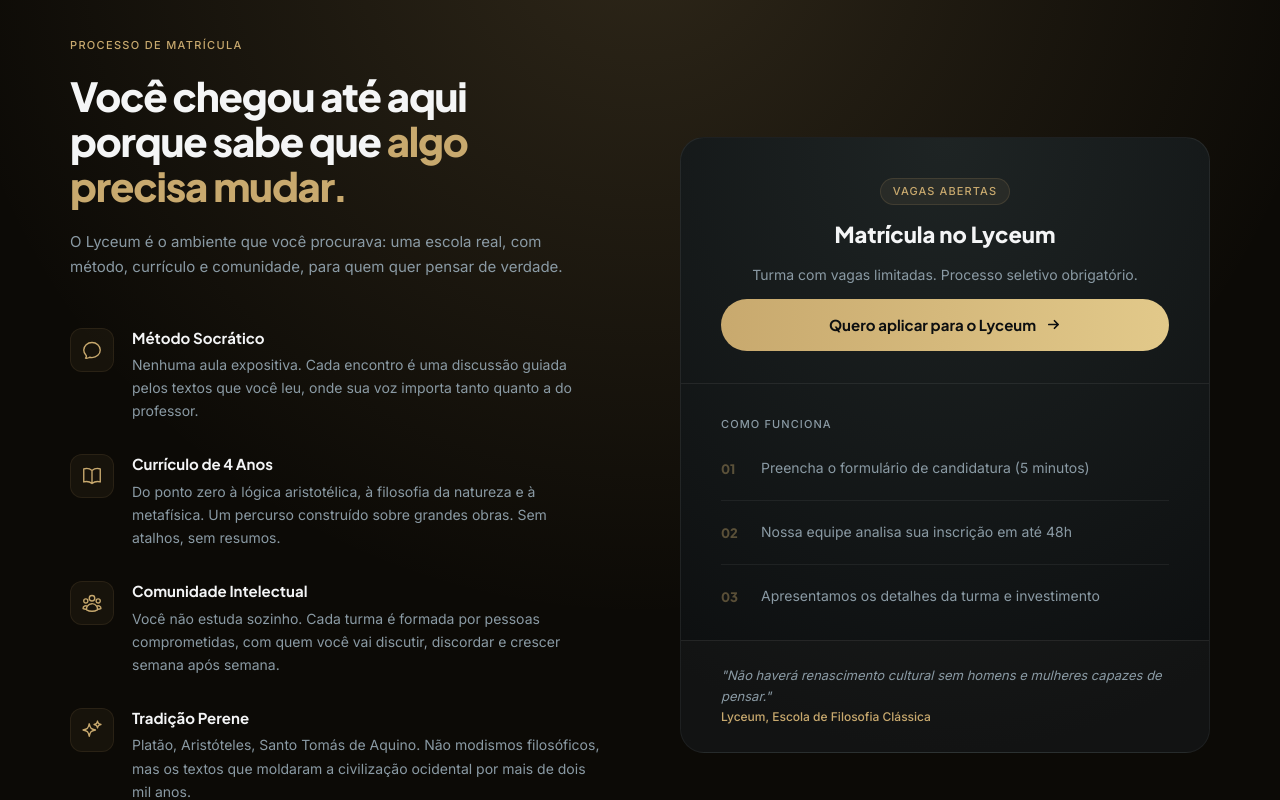
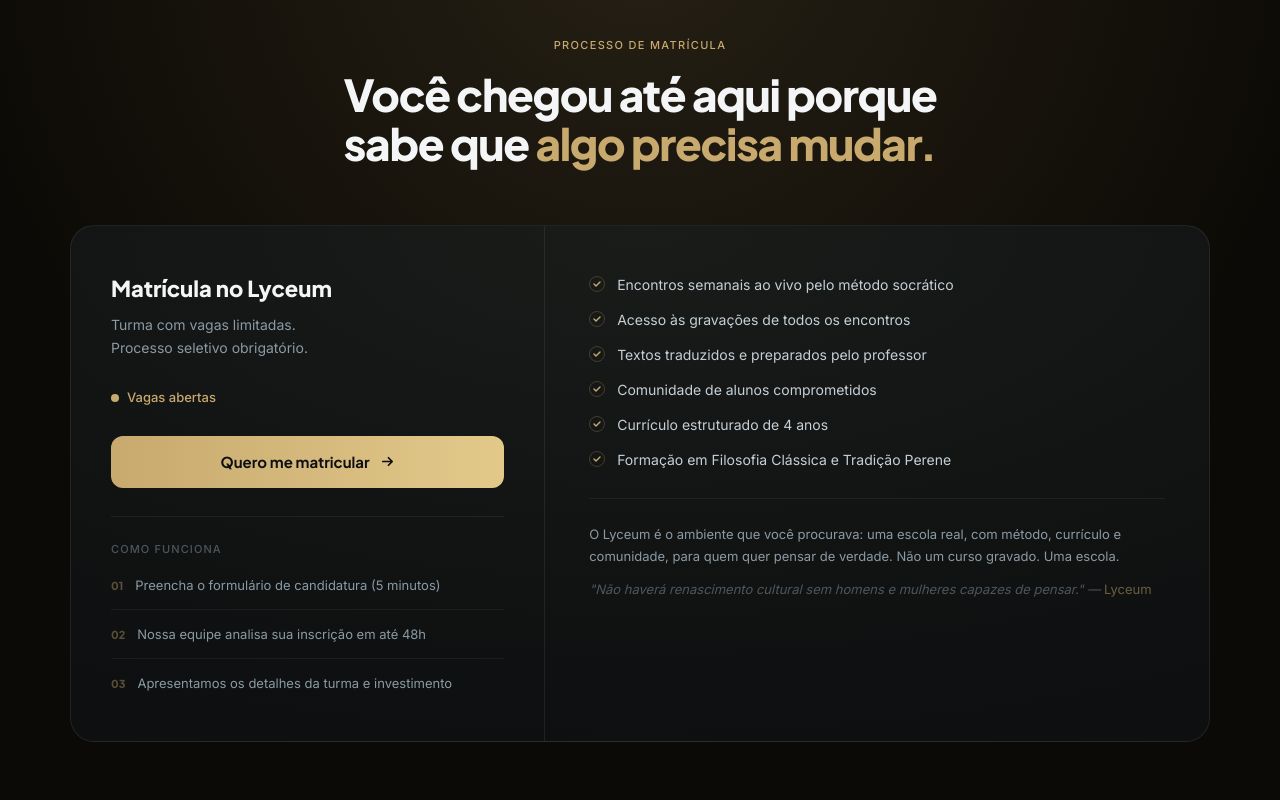
Before and after one commit to ojosuevfx/lyceu2026, a Next.js app: page / in a window 1280 px wide. Shown: the part 9000-9800 px from the top of the page. Built offline with nearby package versions, Linux system fonts and the light colour scheme; grey boxes are pictures that could not be loaded.

Commit message:
Redesign CTA section with pricing card layout

```diff
--- a/components/CTAIngresso.tsx
+++ b/components/CTAIngresso.tsx
@@ -3,43 +3,13 @@
 import Link from "next/link";
 import { motion } from "framer-motion";
 
-const reasons = [
-  {
-    name: "Método Socrático",
-    desc: "Nenhuma aula expositiva. Cada encontro é uma discussão guiada pelos textos que você leu, onde sua voz importa tanto quanto a do professor.",
-    icon: (
-      <svg width="22" height="22" viewBox="0 0 24 24" fill="none" stroke="currentColor" strokeWidth="1.5" strokeLinecap="round" strokeLinejoin="round" aria-hidden="true">
-        <path d="M12 20.25c4.97 0 9-3.694 9-8.25s-4.03-8.25-9-8.25S3 7.444 3 12c0 2.104.859 4.023 2.273 5.48.432.447.74 1.04.586 1.641a4.483 4.483 0 01-.923 1.785A5.969 5.969 0 006 21c1.282 0 2.47-.402 3.445-1.087.81.22 1.668.337 2.555.337z" />
-      </svg>
-    ),
-  },
-  {
-    name: "Currículo de 4 Anos",
-    desc: "Do ponto zero à lógica aristotélica, à filosofia da natureza e à metafísica. Um percurso construído sobre grandes obras. Sem atalhos, sem resumos.",
-    icon: (
-      <svg width="22" height="22" viewBox="0 0 24 24" fill="none" stroke="currentColor" strokeWidth="1.5" strokeLinecap="round" strokeLinejoin="round" aria-hidden="true">
-        <path d="M12 6.042A8.967 8.967 0 006 3.75c-1.052 0-2.062.18-3 .512v14.25A8.987 8.987 0 016 18c2.305 0 4.408.867 6 2.292m0-14.25a8.966 8.966 0 016-2.292c1.052 0 2.062.18 3 .512v14.25A8.987 8.987 0 0018 18a8.967 8.967 0 00-6 2.292m0-14.25v14.25" />
-      </svg>
-    ),
-  },
-  {
-    name: "Comunidade Intelectual",
-    desc: "Você não estuda sozinho. Cada turma é formada por pessoas comprometidas, com quem você vai discutir, discordar e crescer semana após semana.",
-    icon: (
-      <svg width="22" height="22" viewBox="0 0 24 24" fill="none" stroke="currentColor" strokeWidth="1.5" strokeLinecap="round" strokeLinejoin="round" aria-hidden="true">
-        <path d="M18 18.72a9.094 9.094 0 003.741-.479 3 3 0 00-4.682-2.72m.94 3.198l.001.031c0 .225-.012.447-.037.666A11.944 11.944 0 0112 21c-2.17 0-4.207-.576-5.963-1.584A6.062 6.062 0 016 18.719m12 0a5.971 5.971 0 00-.941-3.197m0 0A5.995 5.995 0 0012 12.75a5.995 5.995 0 00-5.058 2.772m0 0a3 3 0 00-4.681 2.72 8.986 8.986 0 003.74.477m.94-3.197a5.971 5.971 0 00-.94 3.197M15 6.75a3 3 0 11-6 0 3 3 0 016 0zm6 3a2.25 2.25 0 11-4.5 0 2.25 2.25 0 014.5 0zm-13.5 0a2.25 2.25 0 11-4.5 0 2.25 2.25 0 014.5 0z" />
-      </svg>
-    ),
-  },
-  {
-    name: "Tradição Perene",
-    desc: "Platão, Aristóteles, Santo Tomás de Aquino. Não modismos filosóficos, mas os textos que moldaram a civilização ocidental por mais de dois mil anos.",
-    icon: (
-      <svg width="22" height="22" viewBox="0 0 24 24" fill="none" stroke="currentColor" strokeWidth="1.5" strokeLinecap="round" strokeLinejoin="round" aria-hidden="true">
-        <path d="M9.813 15.904L9 18.75l-.813-2.846a4.5 4.5 0 00-3.09-3.09L2.25 12l2.846-.813a4.5 4.5 0 003.09-3.09L9 5.25l.813 2.846a4.5 4.5 0 003.09 3.09L15.75 12l-2.846.813a4.5 4.5 0 00-3.09 3.09zM18.259 8.715L18 9.75l-.259-1.035a3.375 3.375 0 00-2.455-2.456L14.25 6l1.036-.259a3.375 3.375 0 002.455-2.456L18 2.25l.259 1.035a3.375 3.375 0 002.456 2.456L21.75 6l-1.035.259a3.375 3.375 0 00-2.456 2.456z" />
-      </svg>
-    ),
-  },
+const features = [
+  "Encontros semanais ao vivo pelo método socrático",
+  "Acesso às gravações de todos os encontros",
+  "Textos traduzidos e preparados pelo professor",
+  "Comunidade de alunos comprometidos",
+  "Currículo estruturado de 4 anos",
+  "Formação em Filosofia Clássica e Tradição Perene",
 ];
 
 const steps = [
@@ -54,114 +24,117 @@
       id="ingresso"
       style={{ display: "flex", flexDirection: "column", alignItems: "center", width: "100%", padding: "120px 0", borderTop: "1px solid rgba(244,245,246,0.06)", position: "relative", overflow: "hidden" }}
     >
-      <div aria-hidden="true" style={{ position: "absolute", inset: 0, zIndex: 0, backgroundImage: "radial-gradient(circle 700px at 50% 0px, rgba(200,169,110,0.18), transparent)", pointerEvents: "none" }} />
+      <div aria-hidden="true" style={{ position: "absolute", inset: 0, zIndex: 0, backgroundImage: "radial-gradient(circle 700px at 50% 0px, rgba(200,169,110,0.14), transparent)", pointerEvents: "none" }} />
 
-      <div className="cta-inner" style={{ display: "grid", gridTemplateColumns: "1fr 1fr", gap: "80px", width: "1140px", alignItems: "start", position: "relative", zIndex: 1 }}>
+      <div className="cta-wrap" style={{ width: "1140px", position: "relative", zIndex: 1 }}>
 
-        {/* Left */}
-        <div style={{ display: "flex", flexDirection: "column", gap: "48px" }}>
+        {/* Heading */}
         <motion.div
-            initial={{ opacity: 0, y: 32, filter: "blur(8px)" }}
+          initial={{ opacity: 0, y: 24, filter: "blur(8px)" }}
           whileInView={{ opacity: 1, y: 0, filter: "blur(0px)" }}
           transition={{ duration: 0.7, ease: [0.16, 1, 0.3, 1] }}
           viewport={{ once: true, margin: "-8%" }}
-            style={{ display: "flex", flexDirection: "column", gap: "20px" }}
+          style={{ textAlign: "center", marginBottom: "56px" }}
         >
-            <span style={{ fontFamily: "'Inter', sans-serif", fontWeight: 500, fontSize: "11px", letterSpacing: "0.12em", textTransform: "uppercase", color: "#c8a96e" }}>
+          <span style={{ fontFamily: "'Inter', sans-serif", fontWeight: 500, fontSize: "11px", letterSpacing: "0.12em", textTransform: "uppercase", color: "#c8a96e", display: "block", marginBottom: "16px" }}>
             Processo de Matrícula
           </span>
-            <h2 className="cta-h2" style={{ fontFamily: "'Plus Jakarta Sans', sans-serif", fontWeight: 800, fontSize: "40px", lineHeight: "112%", letterSpacing: "-0.03em", color: "#F4F5F6", margin: 0 }}>
+          <h2 className="cta-h2" style={{ fontFamily: "'Plus Jakarta Sans', sans-serif", fontWeight: 800, fontSize: "44px", lineHeight: "112%", letterSpacing: "-0.03em", color: "#F4F5F6", margin: "0 auto", maxWidth: "620px" }}>
             Você chegou até aqui porque sabe que{" "}
             <span style={{ color: "#c8a96e" }}>algo precisa mudar.</span>
           </h2>
-            <p style={{ fontFamily: "'Inter', sans-serif", fontWeight: 400, fontSize: "15px", lineHeight: "170%", color: "#8A9AA4", margin: 0 }}>
-              O Lyceum é o ambiente que você procurava: uma escola real, com método, currículo e comunidade, para quem quer pensar de verdade.
-            </p>
         </motion.div>
 
-          <ul style={{ display: "flex", flexDirection: "column", gap: "32px", listStyle: "none", padding: 0, margin: 0 }}>
-            {reasons.map((item, i) => (
-              <motion.li
-                key={i}
-                initial={{ opacity: 0, x: -24, filter: "blur(6px)" }}
-                whileInView={{ opacity: 1, x: 0, filter: "blur(0px)" }}
-                transition={{ duration: 0.55, delay: i * 0.1, ease: [0.16, 1, 0.3, 1] }}
-                viewport={{ once: true, margin: "-5%" }}
-                style={{ display: "flex", gap: "18px", alignItems: "flex-start" }}
-              >
-                <div style={{ flexShrink: 0, width: "44px", height: "44px", borderRadius: "12px", background: "rgba(200,169,110,0.06)", border: "1px solid rgba(200,169,110,0.10)", display: "flex", alignItems: "center", justifyContent: "center", color: "#c8a96e" }}>
-                  {item.icon}
-                </div>
-                <div>
-                  <h4 style={{ fontFamily: "'Plus Jakarta Sans', sans-serif", fontWeight: 700, fontSize: "15px", color: "#F4F5F6", margin: "0 0 6px", lineHeight: "130%" }}>
-                    {item.name}
-                  </h4>
-                  <p style={{ fontFamily: "'Inter', sans-serif", fontWeight: 400, fontSize: "14px", lineHeight: "165%", color: "#8A9AA4", margin: 0 }}>
-                    {item.desc}
-                  </p>
-                </div>
-              </motion.li>
-            ))}
-          </ul>
-        </div>
-
-        {/* Right — card */}
+        {/* Card */}
         <motion.div
           initial={{ opacity: 0, y: 40, filter: "blur(10px)" }}
           whileInView={{ opacity: 1, y: 0, filter: "blur(0px)" }}
-          transition={{ duration: 0.75, delay: 0.2, ease: [0.16, 1, 0.3, 1] }}
+          transition={{ duration: 0.75, delay: 0.15, ease: [0.16, 1, 0.3, 1] }}
           viewport={{ once: true, margin: "-8%" }}
-          style={{ position: "sticky", top: "100px" }}
+          style={{
+            display: "grid", gridTemplateColumns: "1fr 1.4fr",
+            borderRadius: "24px", overflow: "hidden",
+            background: "radial-gradient(100% 100% at 50% 0px, #1A1C1A 0%, #0D0F10 100%)",
+            border: "1px solid rgba(244,245,246,0.08)",
+          }}
+          className="cta-card"
         >
-          <div style={{ display: "flex", flexDirection: "column", borderRadius: "24px", overflow: "hidden", background: "radial-gradient(100% 100% at 50% 0px, #1E2424 0%, #0D0F10 100%)", border: "1px solid rgba(244,245,246,0.07)" }}>
-            {/* Card top */}
-            <div style={{ padding: "40px 40px 32px", borderBottom: "1px solid rgba(244,245,246,0.07)", display: "flex", flexDirection: "column", alignItems: "center", textAlign: "center", gap: "12px" }}>
-              <span style={{ fontFamily: "'Inter', sans-serif", fontWeight: 500, fontSize: "11px", letterSpacing: "0.1em", textTransform: "uppercase", color: "#c8a96e", background: "rgba(200,169,110,0.08)", border: "1px solid rgba(200,169,110,0.15)", borderRadius: "200px", padding: "4px 12px" }}>
-                Vagas abertas
-              </span>
-              <span style={{ fontFamily: "'Plus Jakarta Sans', sans-serif", fontWeight: 800, fontSize: "22px", color: "#F4F5F6" }}>
+          {/* Left — info + CTA */}
+          <div style={{ padding: "48px 40px", borderRight: "1px solid rgba(244,245,246,0.07)", display: "flex", flexDirection: "column", gap: "28px" }}>
+            <div style={{ display: "flex", flexDirection: "column", gap: "12px" }}>
+              <span style={{ fontFamily: "'Plus Jakarta Sans', sans-serif", fontWeight: 800, fontSize: "22px", color: "#F4F5F6", lineHeight: "130%" }}>
                 Matrícula no Lyceum
               </span>
-              <p style={{ fontFamily: "'Inter', sans-serif", fontWeight: 400, fontSize: "14px", color: "#8A9AA4", margin: 0 }}>
-                Turma com vagas limitadas. Processo seletivo obrigatório.
+              <p style={{ fontFamily: "'Inter', sans-serif", fontWeight: 400, fontSize: "14px", color: "#8A9AA4", margin: 0, lineHeight: "160%" }}>
+                Turma com vagas limitadas.<br />Processo seletivo obrigatório.
               </p>
+            </div>
+
+            {/* Vagas badge */}
+            <div style={{ display: "flex", alignItems: "center", gap: "8px" }}>
+              <span style={{ width: "8px", height: "8px", borderRadius: "50%", background: "#c8a96e", display: "block", flexShrink: 0 }} />
+              <span style={{ fontFamily: "'Inter', sans-serif", fontWeight: 500, fontSize: "13px", color: "#c8a96e" }}>Vagas abertas</span>
+            </div>
 
             <Link
               href="https://form.respondi.app/ujRzWMSF?utm_source=organic&utm_campaign=&utm_medium=&utm_content=&utm_term="
               target="_blank"
               rel="noopener noreferrer"
-                className="btn-cta"
-                className="btn-cta-apply"
-                style={{ display: "flex", alignItems: "center", justifyContent: "center", gap: "10px", width: "100%", padding: "14px 28px", borderRadius: "200px", background: "linear-gradient(90deg, #c8a96e 0%, #e2c98a 100%)", textDecoration: "none", cursor: "pointer" }}
+              className="btn-cta btn-cta-apply"
+              style={{ display: "flex", alignItems: "center", justifyContent: "center", gap: "10px", width: "100%", padding: "14px 20px", borderRadius: "12px", background: "linear-gradient(90deg, #c8a96e 0%, #e2c98a 100%)", textDecoration: "none", cursor: "pointer" }}
             >
               <span style={{ fontFamily: "'Plus Jakarta Sans', sans-serif", fontWeight: 700, fontSize: "15px", color: "#0D0F10" }}>
-                  Quero aplicar para o Lyceum
+                Quero me matricular
               </span>
               <svg width="15" height="15" viewBox="0 0 16 16" fill="none" aria-hidden="true">
                 <path d="M3 8h10M9 4l4 4-4 4" stroke="#0D0F10" strokeWidth="1.8" strokeLinecap="round" strokeLinejoin="round" />
               </svg>
             </Link>
-            </div>
 
             {/* Steps */}
-            <div style={{ padding: "32px 40px", display: "flex", flexDirection: "column" }}>
-              <p style={{ fontFamily: "'Inter', sans-serif", fontWeight: 500, fontSize: "11px", letterSpacing: "0.1em", textTransform: "uppercase", color: "#8A9AA4", margin: "0 0 24px" }}>
+            <div style={{ display: "flex", flexDirection: "column", gap: "0", borderTop: "1px solid rgba(244,245,246,0.06)", paddingTop: "24px" }}>
+              <p style={{ fontFamily: "'Inter', sans-serif", fontWeight: 500, fontSize: "11px", letterSpacing: "0.1em", textTransform: "uppercase", color: "rgba(138,154,164,0.5)", margin: "0 0 16px" }}>
                 Como funciona
               </p>
               {steps.map((step, i) => (
-                <div key={i} style={{ display: "flex", gap: "16px", alignItems: "flex-start", paddingBottom: i < steps.length - 1 ? "20px" : "0", marginBottom: i < steps.length - 1 ? "20px" : "0", borderBottom: i < steps.length - 1 ? "1px solid rgba(244,245,246,0.06)" : "none" }}>
-                  <span style={{ fontFamily: "'Plus Jakarta Sans', sans-serif", fontWeight: 800, fontSize: "13px", color: "rgba(200,169,110,0.4)", flexShrink: 0, width: "24px", paddingTop: "2px" }}>{step.n}</span>
-                  <span style={{ fontFamily: "'Inter', sans-serif", fontWeight: 400, fontSize: "14px", lineHeight: "160%", color: "#8A9AA4" }}>{step.text}</span>
+                <div key={i} style={{ display: "flex", gap: "12px", alignItems: "flex-start", paddingBottom: i < steps.length - 1 ? "14px" : 0, marginBottom: i < steps.length - 1 ? "14px" : 0, borderBottom: i < steps.length - 1 ? "1px solid rgba(244,245,246,0.05)" : "none" }}>
+                  <span style={{ fontFamily: "'Plus Jakarta Sans', sans-serif", fontWeight: 800, fontSize: "11px", color: "rgba(200,169,110,0.4)", flexShrink: 0, paddingTop: "2px" }}>{step.n}</span>
+                  <span style={{ fontFamily: "'Inter', sans-serif", fontWeight: 400, fontSize: "13px", lineHeight: "155%", color: "#8A9AA4" }}>{step.text}</span>
                 </div>
               ))}
             </div>
+          </div>
 
-            {/* Quote footer */}
-            <div style={{ padding: "24px 40px", borderTop: "1px solid rgba(244,245,246,0.07)", background: "rgba(200,169,110,0.025)" }}>
-              <p style={{ fontFamily: "'Inter', sans-serif", fontWeight: 400, fontSize: "13px", lineHeight: "160%", color: "#8A9AA4", margin: 0, fontStyle: "italic" }}>
-                "Não haverá renascimento cultural sem homens e mulheres capazes de pensar."
-                <br />
-                <span style={{ fontStyle: "normal", fontWeight: 500, color: "#c8a96e", fontSize: "12px" }}>Lyceum, Escola de Filosofia Clássica</span>
+          {/* Right — features + description */}
+          <div style={{ padding: "48px 44px", display: "flex", flexDirection: "column", gap: "28px" }}>
+            <ul style={{ listStyle: "none", padding: 0, margin: 0, display: "flex", flexDirection: "column", gap: "14px" }}>
+              {features.map((f, i) => (
+                <motion.li
+                  key={i}
+                  initial={{ opacity: 0, x: 16 }}
+                  whileInView={{ opacity: 1, x: 0 }}
+                  transition={{ duration: 0.4, delay: 0.2 + i * 0.07, ease: [0.16, 1, 0.3, 1] }}
+                  viewport={{ once: true }}
+                  style={{ display: "flex", alignItems: "center", gap: "12px" }}
+                >
+                  <svg width="16" height="16" viewBox="0 0 16 16" fill="none" aria-hidden="true" style={{ flexShrink: 0 }}>
+                    <circle cx="8" cy="8" r="7.5" stroke="rgba(200,169,110,0.25)" />
+                    <path d="M5 8l2 2 4-4" stroke="#c8a96e" strokeWidth="1.4" strokeLinecap="round" strokeLinejoin="round" />
+                  </svg>
+                  <span style={{ fontFamily: "'Inter', sans-serif", fontWeight: 400, fontSize: "14px", color: "#C4D0D6", lineHeight: "150%" }}>
+                    {f}
+                  </span>
+                </motion.li>
+              ))}
+            </ul>
+
+            <div style={{ borderTop: "1px solid rgba(244,245,246,0.06)", paddingTop: "24px", display: "flex", flexDirection: "column", gap: "12px" }}>
+              <p style={{ fontFamily: "'Inter', sans-serif", fontWeight: 400, fontSize: "13px", lineHeight: "170%", color: "#8A9AA4", margin: 0 }}>
+                O Lyceum é o ambiente que você procurava: uma escola real, com método, currículo e comunidade, para quem quer pensar de verdade. Não um curso gravado. Uma escola.
+              </p>
+              <p style={{ fontFamily: "'Inter', sans-serif", fontWeight: 400, fontSize: "13px", lineHeight: "160%", color: "rgba(138,154,164,0.5)", margin: 0, fontStyle: "italic" }}>
+                "Não haverá renascimento cultural sem homens e mulheres capazes de pensar." —{" "}
+                <span style={{ fontStyle: "normal", color: "rgba(200,169,110,0.5)" }}>Lyceum</span>
               </p>
             </div>
           </div>
@@ -169,9 +142,9 @@
       </div>
 
       <style>{`
-        @media (max-width: 1199px) { .cta-inner { width: 100% !important; padding: 0 32px !important; gap: 48px !important; } .cta-h2 { font-size: 34px !important; } }
-        @media (max-width: 809px) { .cta-inner { grid-template-columns: 1fr !important; padding: 0 24px !important; } .cta-h2 { font-size: 30px !important; } }
-        @media (max-width: 600px) { .btn-cta-apply { border-radius: 16px !important; } }
+        @media (max-width: 1199px) { .cta-wrap { width: 100% !important; padding: 0 32px !important; } .cta-h2 { font-size: 36px !important; } }
+        @media (max-width: 809px) { .cta-card { grid-template-columns: 1fr !important; } .cta-card > div:first-child { border-right: none !important; border-bottom: 1px solid rgba(244,245,246,0.07) !important; } .cta-h2 { font-size: 30px !important; } }
+        @media (max-width: 560px) { .cta-wrap { padding: 0 20px !important; } }
       `}</style>
     </section>
   );
```
Lines whose indentation alone changed are shown as unchanged.
